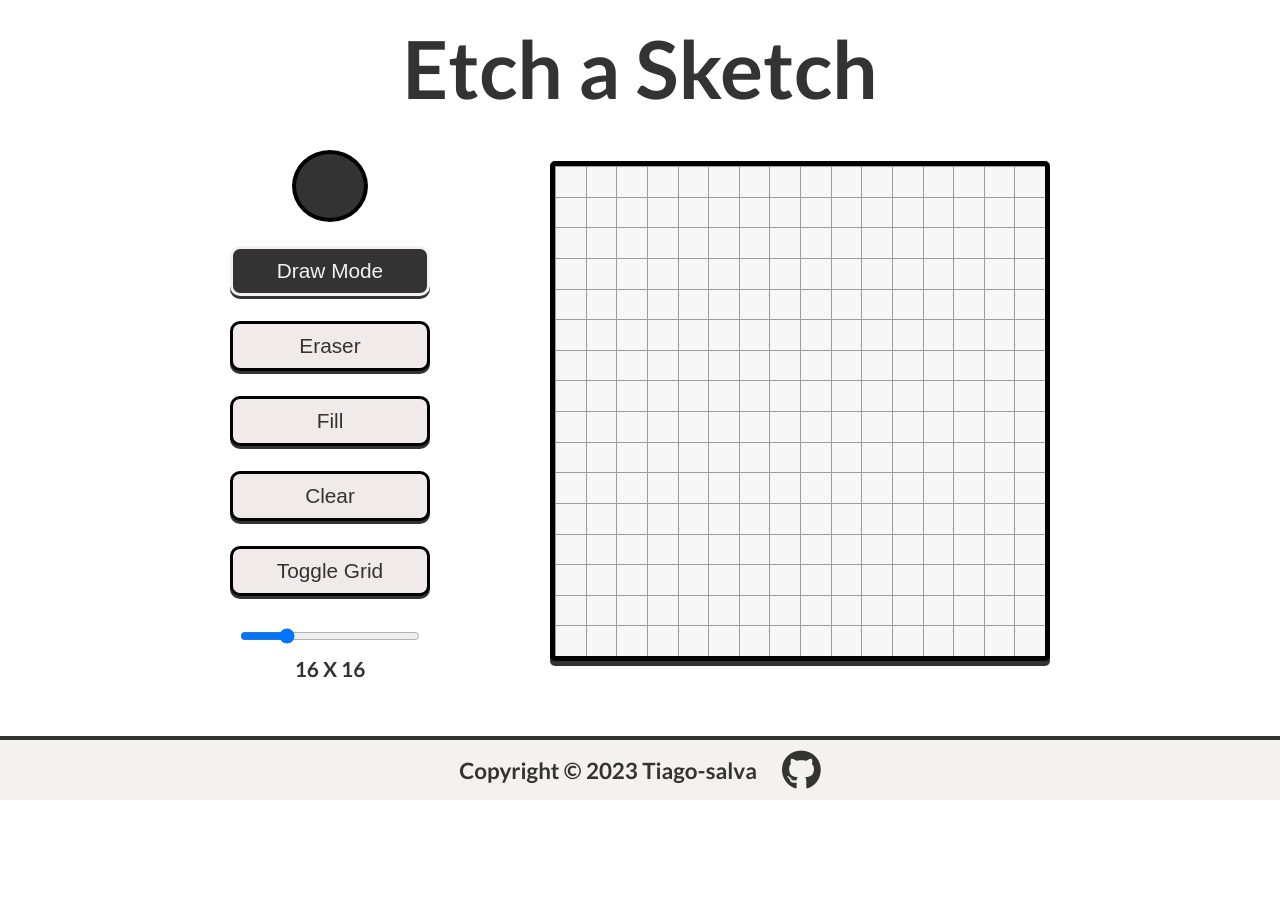
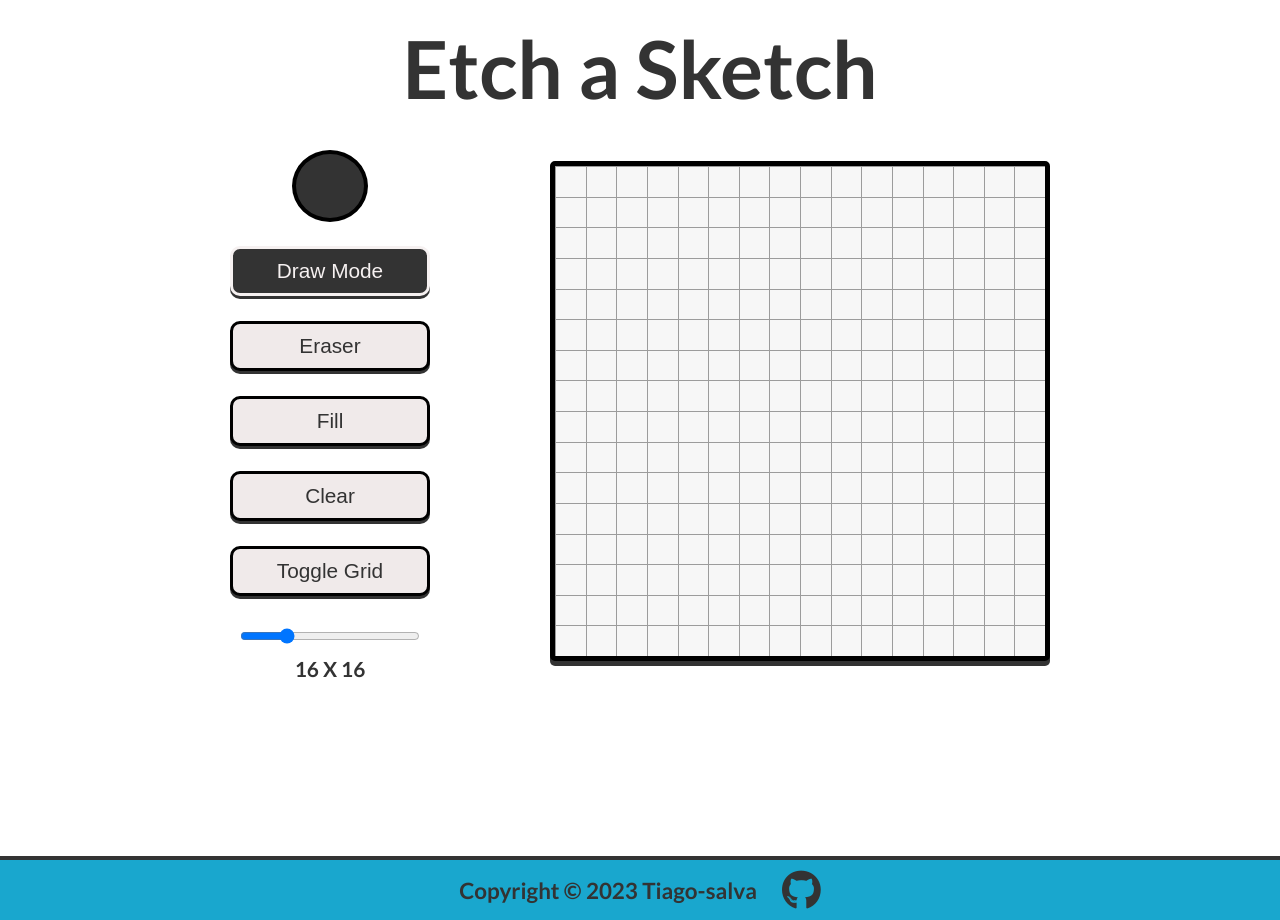
Before and after one commit to Tiago-salva/Etch-a-Sketch, a plain HTML site: page index.html in a window 1280 px wide. Before the commit the page ends 800 px from the top, so only its background shows below. Drawn offline with Linux system fonts and the light colour scheme.

Commit message:
Fix some bugs

```diff
--- a/styles.css
+++ b/styles.css
@@ -176,7 +176,7 @@ body {
 
 /*Footer*/
 .footer {
-    background-color: var(--a-color);
+    background-color: var(--c-color);
     border-top: 4px solid #333;
     display: flex;
     align-items: center;
@@ -236,7 +236,7 @@ body {
 
 /*Media Querys*/
 
-@media (min-width: 650px) {
+@media only screen and (min-width: 650px) {
     .title {
         font-size: 5rem;
     }
@@ -258,13 +258,12 @@ body {
 
     .footer {
         position: absolute;
-        bottom: 0;
-        left: 0;
+        bottom: -80px;
     }
 
 }
 
-@media (min-width: 850px) {
+@media only screen and (min-width: 850px) {
     .main {
         justify-content: center;
     }
@@ -290,4 +289,9 @@ body {
     #btn-color {
         margin-bottom: 10px;
     }
+
+    .footer {
+        position: absolute;
+        bottom: -120px;
+    }
 }
```
